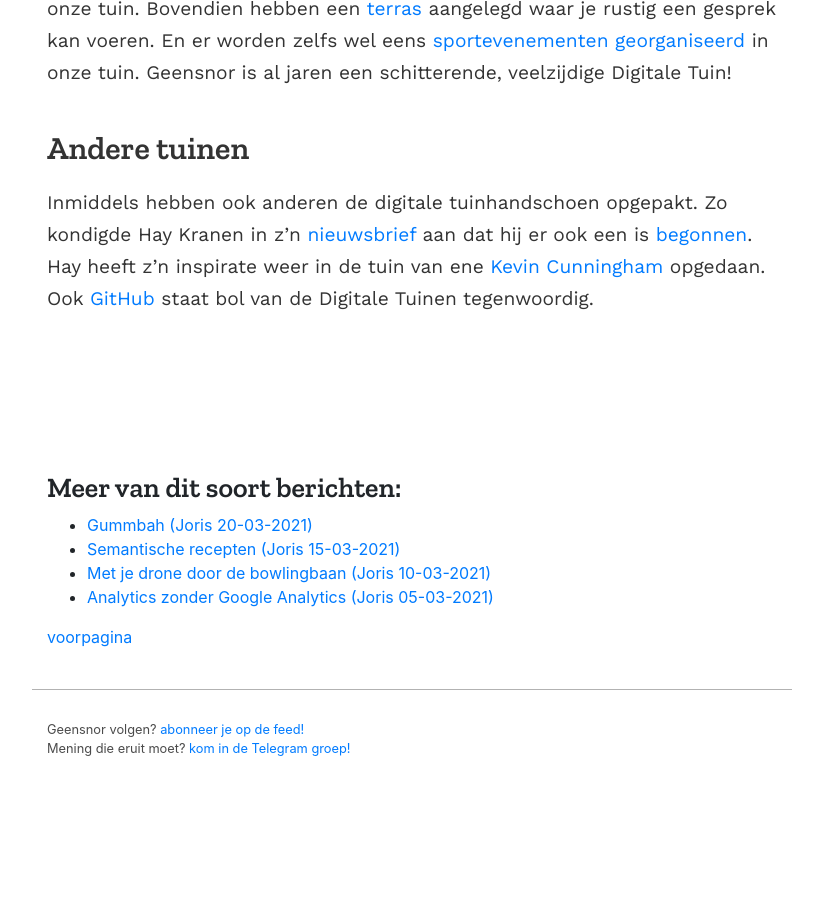
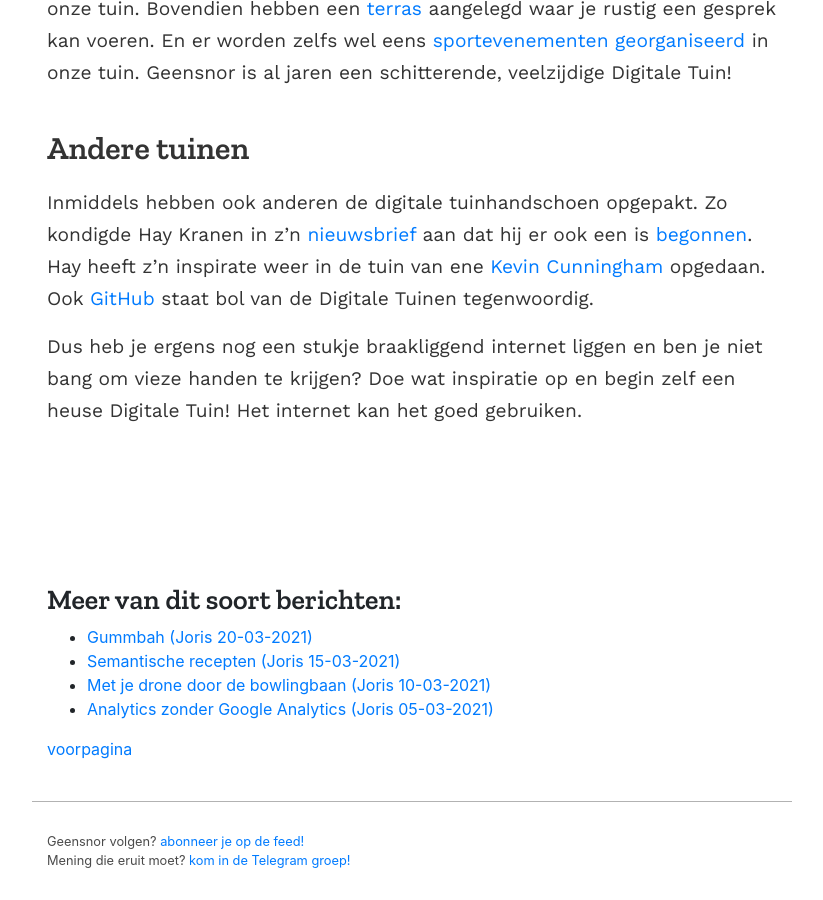
Before and after one commit to geensnor/geensnor.nl, a Jekyll site: the page built from _posts/2021-04-08-Digitale-tuinen.md, in a window 1280 px wide and 900 px high, scrolled down 2008 px. Shown: the whole window, without its empty margins (228-1051 px from the left). Built offline with Jekyll 4.4.1, drawn with Linux system fonts in a browser that asks for light colours; before the commit the page ends 2796 px from its top, so only the background shows below that.

Commit message:
Update 2021-04-08-Digitale-tuinen.md

```diff
--- a/_posts/2021-04-08-Digitale-tuinen.md
+++ b/_posts/2021-04-08-Digitale-tuinen.md
@@ -34,3 +34,5 @@ Bij de woorden "care", "craft" en "touch of chaos" van Joel hierboven, dacht je
 ## Andere tuinen
 
 Inmiddels hebben ook anderen de digitale tuinhandschoen opgepakt. Zo kondigde Hay Kranen in z'n [nieuwsbrief](https://www.haykranen.nl/circulaire/) aan dat hij er ook een is [begonnen](https://www.haykranen.nl/wiki/). Hay heeft z'n inspirate weer in de tuin van ene [Kevin Cunningham](https://kevincunningham.co.uk) opgedaan. Ook [GitHub](https://github.com/search?q=digital+garden) staat bol van de Digitale Tuinen tegenwoordig.
+
+Dus heb je ergens nog een stukje braakliggend internet liggen en ben je niet bang om vieze handen te krijgen? Doe wat inspiratie op en begin zelf een heuse Digitale Tuin! Het internet kan het goed gebruiken.
```
